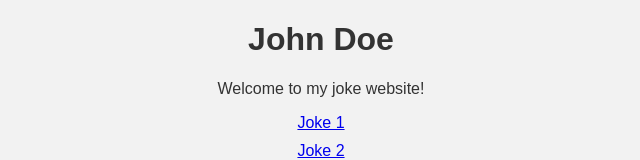
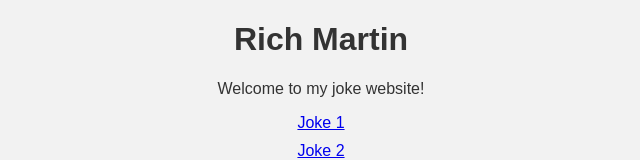
Before and after one commit to HereIAm324/final-website, a plain HTML site: page index.html in a window 1280 px wide. Shown: the top 160 px of the page, without its empty margins (319-959 px from the left). Drawn offline with Linux system fonts and the light colour scheme.

Commit message:
Update index.html

```diff
--- a/index.html
+++ b/index.html
@@ -16,7 +16,7 @@
   </style>
 </head>
 <body>
-  <h1>John Doe</h1>
+  <h1>Rich Martin</h1>
   <p>Welcome to my joke website!</p>
   <a href="joke1.html">Joke 1</a>
   <a href="joke2.html">Joke 2</a>
```
